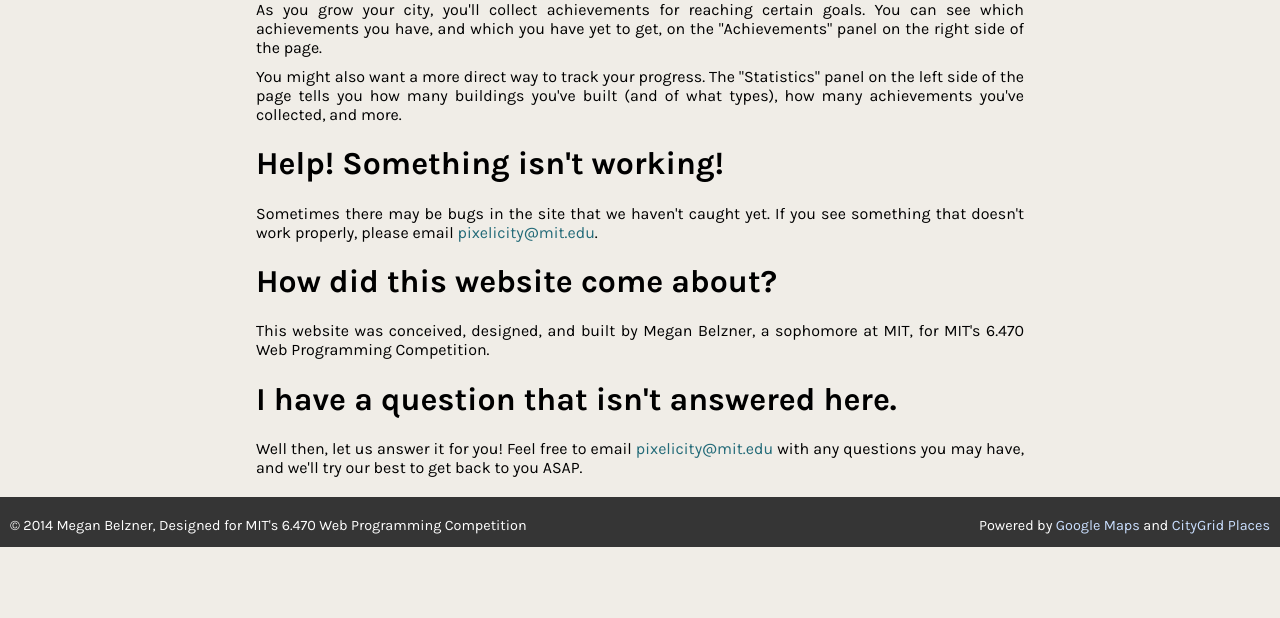
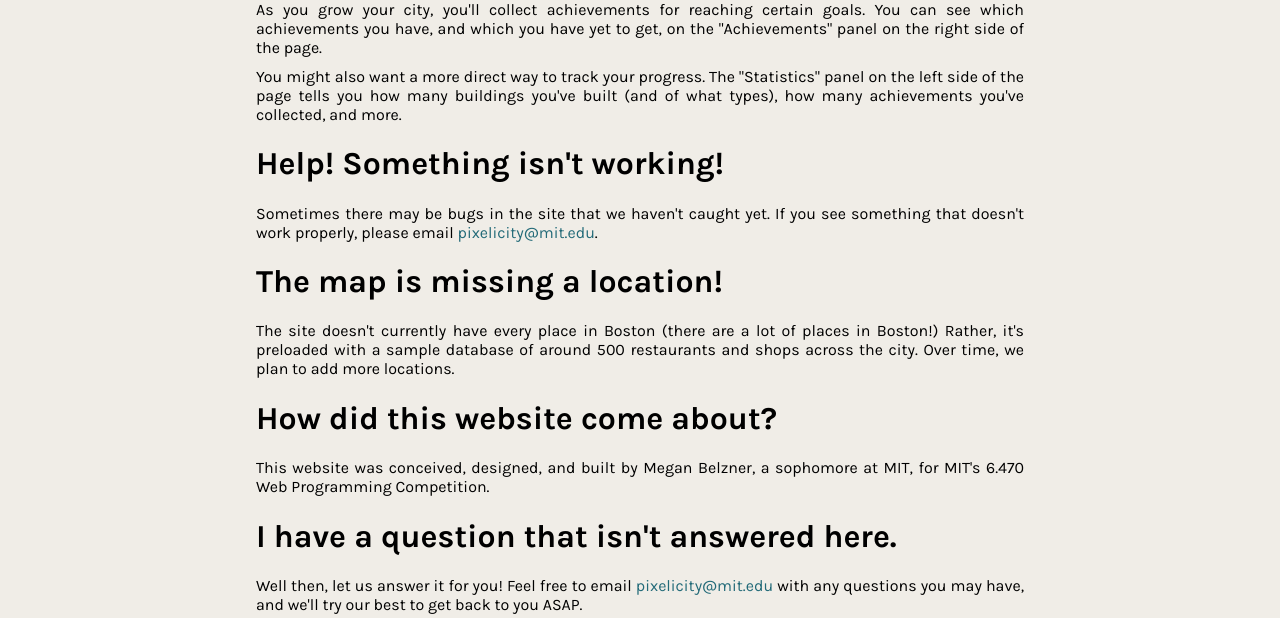
Before and after one commit to belzner/pixelicity, a Django app: page /help in a window 1280 px wide. Shown: the part 423-1041 px from the top of the page. Before the commit the page ends 970 px from the top, so only its background shows below. Run offline with Django 3.2, Linux system fonts and the light colour scheme; parts of the project's set-up code (start-up, migrations or seed data) failed here and were passed over; some libraries are stand-ins or nearby versions.

Commit message:
Added question to help page

```diff
--- a/pixelicity/pixgame/templates/help.html
+++ b/pixelicity/pixgame/templates/help.html
@@ -20,6 +20,9 @@
 			<h1>Help! Something isn't working!</h1>
 			<p>Sometimes there may be bugs in the site that we haven't caught yet. If you see something that doesn't work properly, please email <a href="mailto:pixelicity@mit.edu">pixelicity@mit.edu</a>.</p>
 
+			<h1>The map is missing a location!</h1>
+			<p>The site doesn't currently have every place in Boston (there are a lot of places in Boston!) Rather, it's preloaded with a sample database of around 500 restaurants and shops across the city. Over time, we plan to add more locations.</p>
+
 			<h1>How did this website come about?</h1>
 			<p>This website was conceived, designed, and built by Megan Belzner, a sophomore at MIT, for MIT's 6.470 Web Programming Competition.</p>
 
```
